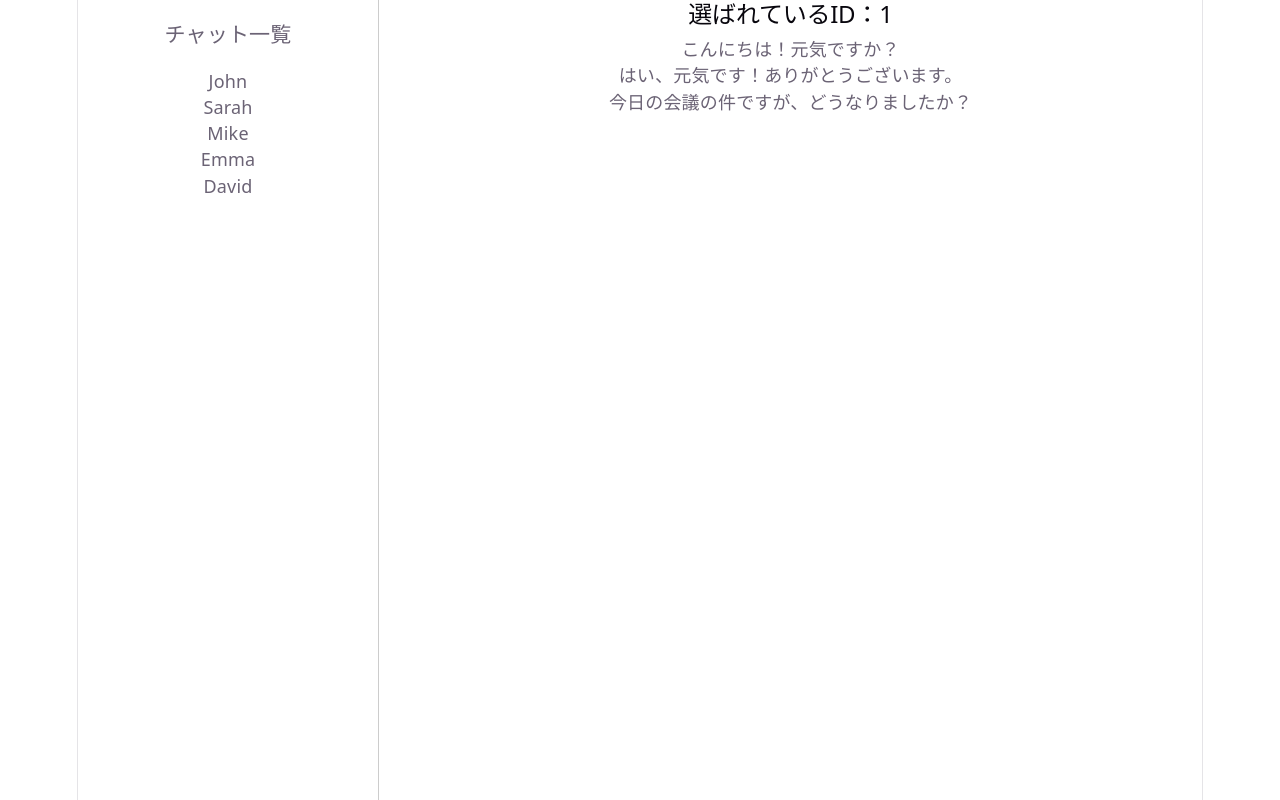
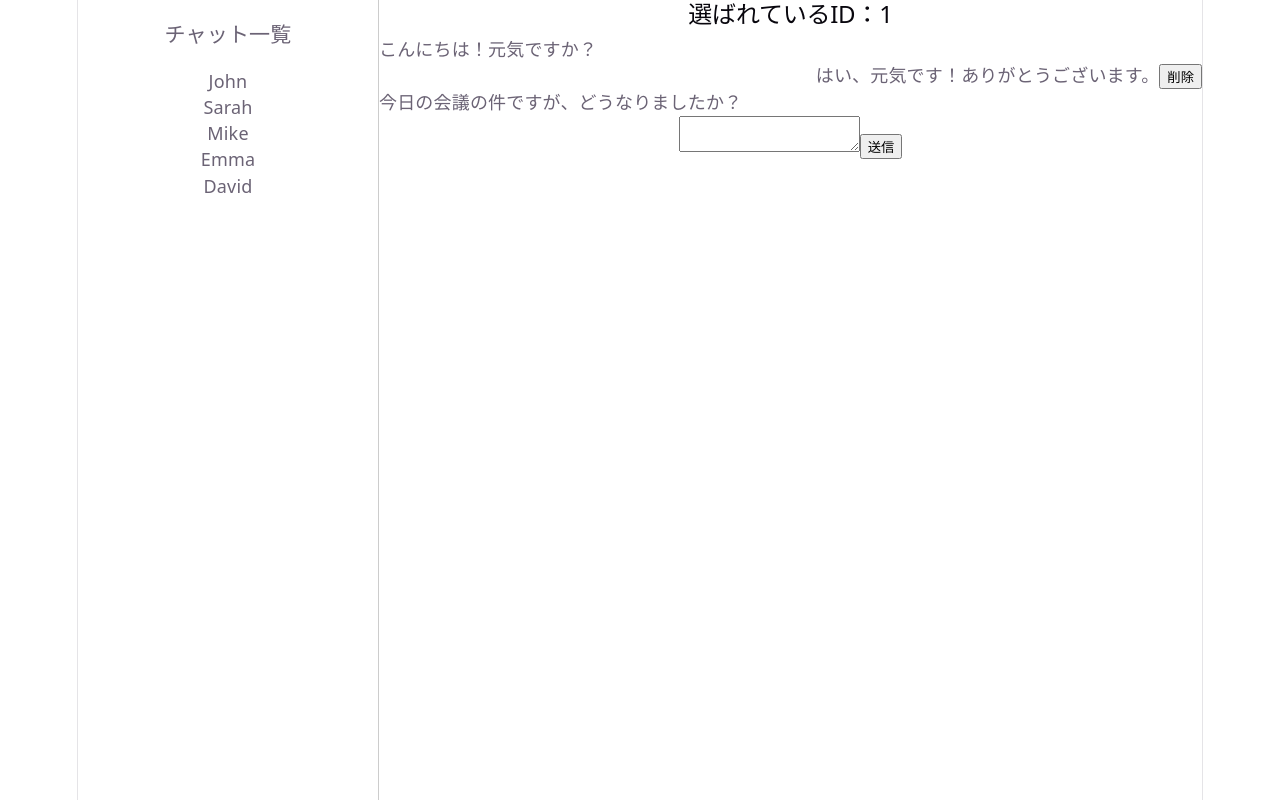
Before and after one commit to Kenichi585-sys/react-message, a React (Vite) app: page / in a window 1280 px wide. Built offline with nearby package versions, Linux system fonts and the light colour scheme.

Commit message:
削除機能を実装

```diff
--- a/src/App.jsx
+++ b/src/App.jsx
@@ -1,10 +1,47 @@
 import React, { useState } from "react";
-import { dummyChats, dummyMessages } from "./data";
+import { currentUserId, dummyChats, dummyMessages } from "./data";
 import "./App.css";
 
 function App() {
   const [selectedId, setSelectedId] = useState(dummyChats[0].id);
-  const currentMessages = dummyMessages[selectedId];
+  const [messageText, setMessageText] = useState("");
+  const [allMessages, setAllMessages] = useState(dummyMessages);
+  const currentMessages = allMessages[selectedId];
+
+  const handleSend = () => {
+    if (messageText.trim() === "") return;
+
+    const newMessage = {
+      id: crypto.randomUUID(),
+      content: messageText,
+      sender: { id: currentUserId, name: "You" },
+      timestamp: new Date(),
+      isRead: false,
+    };
+    const updateAllMessages = {
+      ...allMessages,
+      [selectedId]: [...allMessages[selectedId], newMessage],
+    };
+    setAllMessages(updateAllMessages);
+    setMessageText("");
+  };
+
+  const handleKeyDown = (e) => {
+    if (e.key === "Enter" && !e.shiftKey && !e.nativeEvent.isComposing) {
+      e.preventDefault();
+      handleSend();
+    }
+  };
+  const handleDeleteMessage = (messageId) => {
+    const updateAllMessages = {
+      ...allMessages,
+      [selectedId]: allMessages[selectedId].filter(
+        (message) => message.id !== messageId,
+      ),
+    };
+    setAllMessages(updateAllMessages);
+  };
+
   return (
     <div style={{ display: "flex", height: "100vh" }}>
       <aside style={{ width: "300px", borderRight: "1px solid #ccc" }}>
@@ -28,9 +65,37 @@ function App() {
         <h2>選ばれているID：{selectedId}</h2>
         <div>
           {currentMessages.map((message) => {
-            return <p key={message.id}>{message.content}</p>;
+            return (
+              <p
+                key={message.id}
+                style={{
+                  textAlign:
+                    message.sender.id === currentUserId ? "right" : "left",
+                  whiteSpace: "pre-wrap",
+                }}
+              >
+                {message.content}
+                {message.sender.id === currentUserId && (
+                  <button
+                    onClick={() => {
+                      if (confirm("削除しますか？")) {
+                        handleDeleteMessage(message.id);
+                      }
+                    }}
+                  >
+                    削除
+                  </button>
+                )}
+              </p>
+            );
           })}
         </div>
+        <textarea
+          onChange={(e) => setMessageText(e.target.value)}
+          value={messageText}
+          onKeyDown={handleKeyDown}
+        ></textarea>
+        <button onClick={handleSend}>送信</button>
       </main>
     </div>
   );
--- a/src/data.jsx
+++ b/src/data.jsx
@@ -181,3 +181,5 @@ export const dummyChats = [
     unreadCount: 0,
   },
 ];
+
+export const currentUserId = "current";
```
